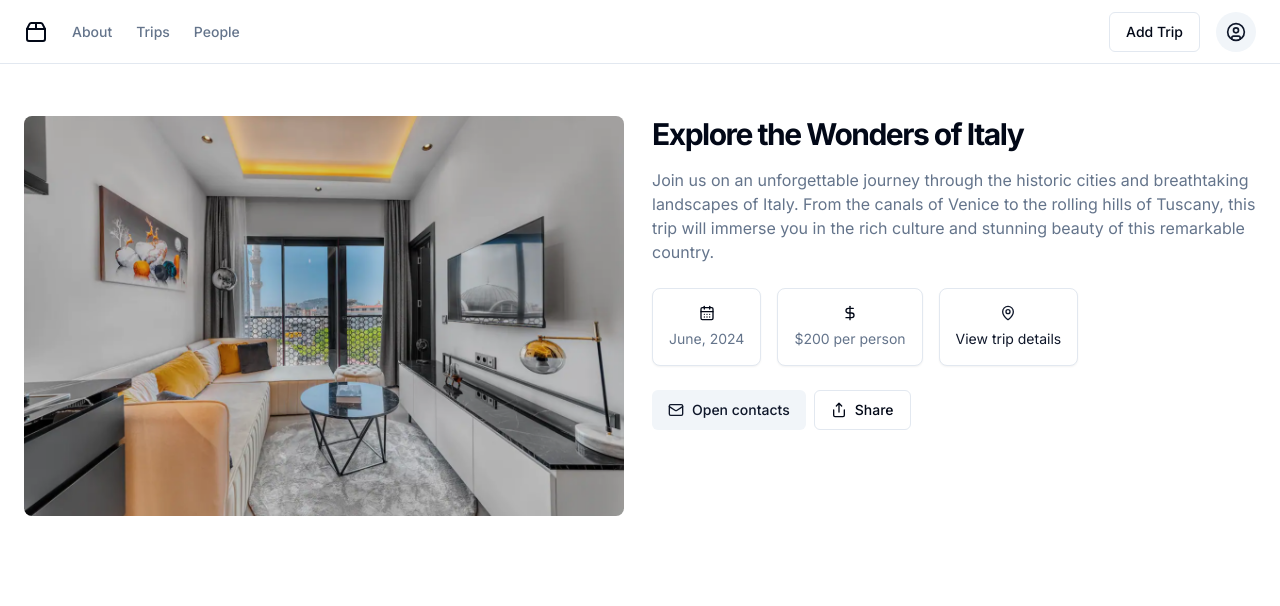
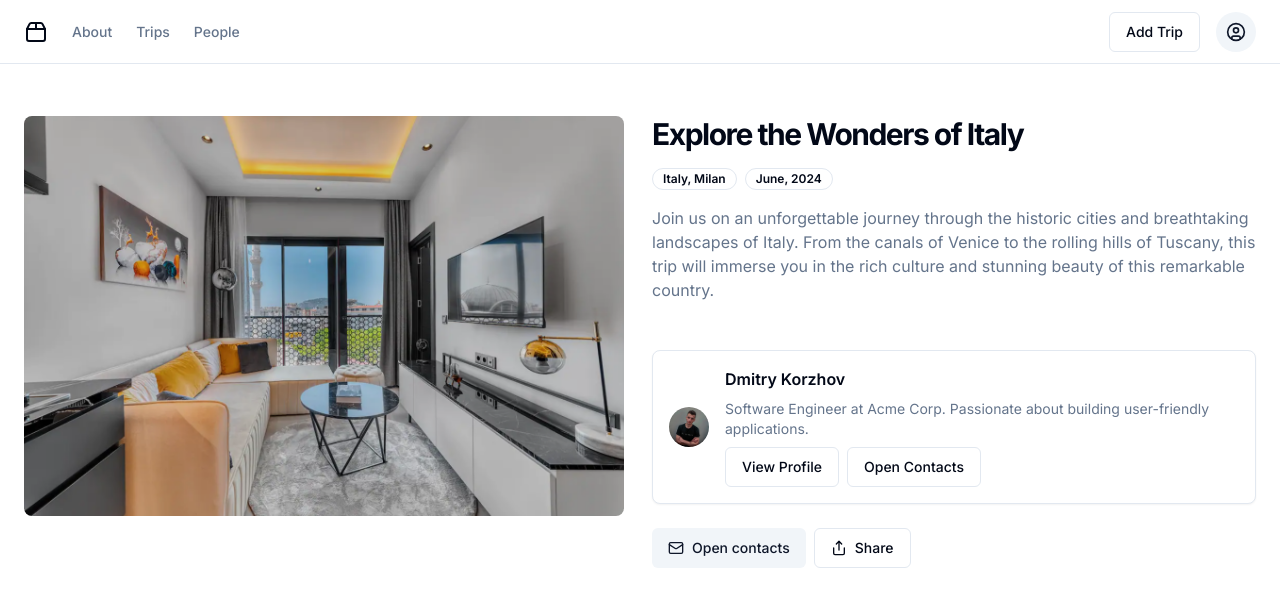
Before and after one commit to diko0071/share_trips, a Next.js app in the folder frontend/: page /listing-detail in a window 1280 px wide. Shown: the top 606 px of the page. Built offline with nearby package versions, Linux system fonts and the light colour scheme.

Commit message:
detail page improved

```diff
--- a/frontend/app/components/listing/listing-detail.tsx
+++ b/frontend/app/components/listing/listing-detail.tsx
@@ -1,7 +1,9 @@
 import { CalendarDays, DollarSign, User, MapPin, Mail, Share } from "lucide-react"
 import Link from "next/link"
 import { Button } from "@/components/ui/button"
-import { Card } from "@/components/ui/card" // Import the Card component
+import { Card, CardHeader, CardContent, CardFooter, CardTitle } from "@/components/ui/card"
+import { Badge } from "@/components/ui/badge"
+import { Avatar, AvatarImage, AvatarFallback } from "@/components/ui/avatar"
 
 export default function Component() {
   return (
@@ -21,6 +23,14 @@ export default function Component() {
         <div className="grid gap-6">
           <div>
             <h1 className="text-3xl font-bold tracking-tighter mb-4">Explore the Wonders of Italy</h1>
+            <div className="flex gap-2">
+              <Badge variant="outline" className="mb-4">
+                Italy, Milan
+            </Badge>
+            <Badge variant="outline" className="mb-4">
+              June, 2024
+            </Badge>
+            </div>
             <p className="text-muted-foreground">
               Join us on an unforgettable journey through the historic cities and breathtaking landscapes of Italy. From
               the canals of Venice to the rolling hills of Tuscany, this trip will immerse you in the rich culture and
@@ -28,25 +38,31 @@ export default function Component() {
             </p>
           </div>
           <div className="flex gap-4">
-              <Card className="p-4 flex flex-col items-center">
-                <CalendarDays className="w-4 h-4 mb-2" />
-                <span className="text-sm text-muted-foreground">June, 2024</span>
+          </div>
+          <Card className="flex items-center p-4 gap-4">
+              <Avatar className="h-10 w-10">
+                <AvatarImage src="/dima.jpeg" />
+                <AvatarFallback>D</AvatarFallback>
+              </Avatar>
+              <div className="flex-1">
+                <div className="flex justify-between items-center">
+                  <div className="space-y-2">
+                    <h3 className="text-base font-semibold">Dmitry Korzhov</h3>
+                    <p className="text-muted-foreground text-sm line-clamp-2">
+                      Software Engineer at Acme Corp. Passionate about building user-friendly applications.
+                    </p>
+                    <div className="flex gap-2">
+                      <Button variant="outline">
+                        View Profile
+                      </Button>
+                      <Button variant="outline">
+                        Open Contacts
+                      </Button>
+                    </div>
+                  </div>
+                </div>
+              </div>
             </Card>
-              <Card className="p-4 flex flex-col items-center">
-                <DollarSign className="w-4 h-4 mb-2" />
-                <span className="text-sm text-muted-foreground">$200 per person</span>
-              </Card>
-              <Card className="p-4 flex flex-col items-center">
-                <Link
-                  href="#"
-                  className="flex flex-col items-center text-sm text-primary hover:underline focus:underline"
-                  prefetch={false}
-                >
-                  <MapPin className="w-4 h-4 mb-2" />
-                  View trip details
-                </Link>
-              </Card>
-            </div>
           <div className="flex gap-2">
             <Button variant="secondary">
               <Mail className="w-4 h-4 mr-2" />
```
Lines whose indentation alone changed are shown as unchanged.
